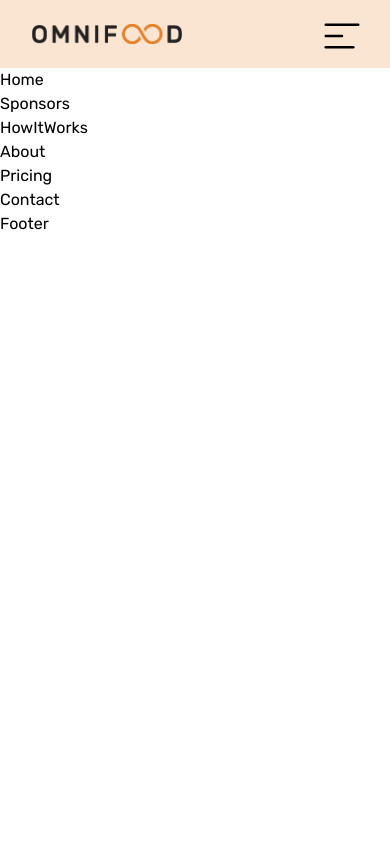
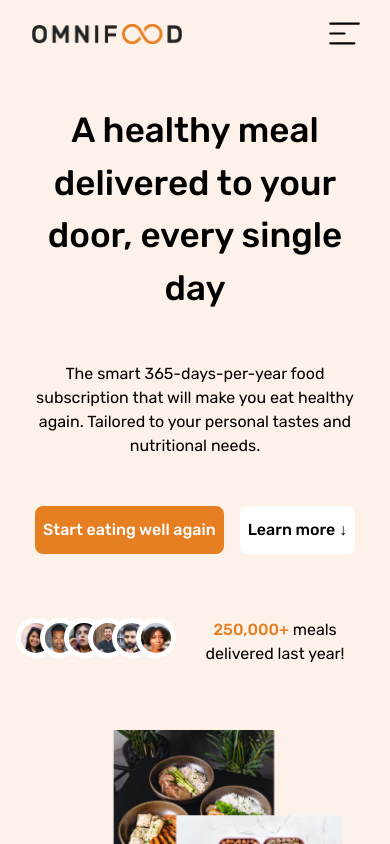
Before and after one commit to bojan09/omnifood, a React (Vite) app: page / in a window 390 px wide. Shown: the top 844 px of the page. Built offline with nearby package versions, Linux system fonts and the light colour scheme.

Commit message:
Home page, mobile navigation added

```diff
--- a/src/components/Navbar.jsx
+++ b/src/components/Navbar.jsx
@@ -9,7 +9,7 @@ const Navbar = () => {
   const [active, setActive] = useState("");
   const [toggle, setToggle] = useState(false);
   return (
-    <div className="bg-secondaryBackground  p-6 px-8 md:px-[8rem]">
+    <div className="bg-primaryBackground  p-6 px-8 md:px-[8rem] sticky top-0">
       <div className="flex justify-between items-center">
         {/* Logo */}
         <a href="#">
@@ -41,7 +41,7 @@ const Navbar = () => {
         <nav className="md:hidden xs:relative ">
           <img
             src={!toggle ? menu : close}
-            className="fixed top-4 right-7  w-[40px] h-[40px] object-contain cursor-pointer "
+            className="fixed top-4 right-7 w-[35px] h-[35px] object-contain cursor-pointer "
             alt="nav menu"
             onClick={() => setToggle(!toggle)}
           />
--- a/src/pages/Home.jsx
+++ b/src/pages/Home.jsx
@@ -1,7 +1,83 @@
 import React from "react";
 
+// assets
+import heroImage from "../assets/hero.png";
+import deliveredImage1 from "../assets/customers/customer-1.jpg";
+import deliveredImage2 from "../assets/customers/customer-2.jpg";
+import deliveredImage3 from "../assets/customers/customer-3.jpg";
+import deliveredImage4 from "../assets/customers/customer-4.jpg";
+import deliveredImage5 from "../assets/customers/customer-5.jpg";
+import deliveredImage6 from "../assets/customers/customer-6.jpg";
+
 const Home = () => {
-  return <div id="#">Home</div>;
+  return (
+    <div id="#" className="bg-primaryBackground md:flex justify-around ">
+      <div className="flex flex-col justify-center items-center gap-8 pt-5 ">
+        <h1 className="xs:text-[35px] md:text-[52px] font-medium text-center px-5 xs:py-4 md:leading-[55px] md:text-start">
+          A healthy meal delivered to your door, every single day
+        </h1>
+        <p className="px-5 text-center text-[16px]">
+          The smart 365-days-per-year food subscription that will make you eat
+          healthy again. Tailored to your personal tastes and nutritional needs.
+        </p>
+
+        {/* Buttons */}
+        <div className="flex gap-4 py-4">
+          <button className="bg-primaryColor text-white py-3 px-2 rounded-lg font-medium">
+            <a href="#contact">Start eating well again</a>
+          </button>
+          <button className="bg-white py-3 px-2 rounded-lg font-medium">
+            <a href="#howItWorks">Learn more ↓</a>
+          </button>
+        </div>
+
+        {/* Delivered/Customers Tab  */}
+        <div className="flex justify-evenly px-4 py-4">
+          {/* Customers img tab  */}
+          <img
+            className="rounded-full border-white border-[5px] md:w-[55x] md:h-[55px] xs:w-[40px] h-[40px]"
+            src={deliveredImage1}
+            alt="customer_img"
+          />
+          <img
+            className="rounded-full border-white border-[5px] ml-[-1rem] md:w-[55x] md:h-[55px] xs:w-[40px] h-[40px]"
+            src={deliveredImage2}
+            alt="customer_img"
+          />
+          <img
+            className="rounded-full border-white border-[5px] ml-[-1rem] md:w-[55x] md:h-[55px] xs:w-[40px] h-[40px]"
+            src={deliveredImage3}
+            alt="customer_img"
+          />
+          <img
+            className="rounded-full border-white border-[5px] ml-[-1rem] md:w-[55x] md:h-[55px] xs:w-[40px] h-[40px]"
+            src={deliveredImage4}
+            alt="customer_img"
+          />
+          <img
+            className="rounded-full border-white border-[5px] ml-[-1rem] md:w-[55x] md:h-[55px] xs:w-[40px] h-[40px]"
+            src={deliveredImage5}
+            alt="customer_img"
+          />
+          <img
+            className="rounded-full border-white border-[5px] ml-[-1rem] md:w-[55x] md:h-[55px] xs:w-[40px] h-[40px]"
+            src={deliveredImage6}
+            alt="customer_img"
+          />
+
+          <p className="px-5 text-center">
+            <span className="text-primaryColor font-medium">250,000+</span>{" "}
+            meals delivered last year!
+          </p>
+        </div>
+      </div>
+
+      {/* Right side - Container */}
+      <div className="px-12 py-[3rem]">
+        <img src={heroImage} alt="hero_img" />
+      </div>
+    </div>
+  );
 };
 
 export default Home;
```
